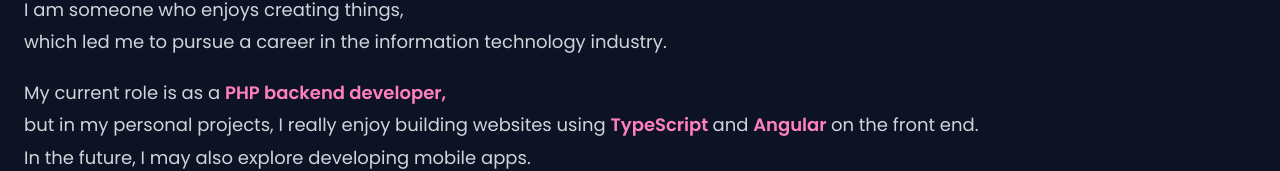
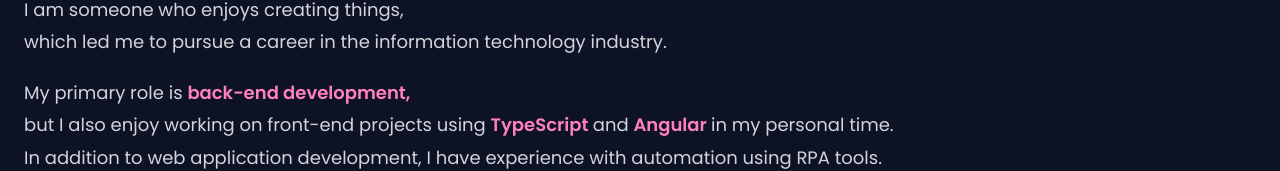
Before and after one commit to adreamer1074/my-cv, an Angular app: page /home in a window 1280 px wide. Shown: the part 274-445 px from the top of the page. Built offline with nearby package versions, Linux system fonts and the light colour scheme.

Commit message:
update home

```diff
--- a/src/app/about/about.component.html
+++ b/src/app/about/about.component.html
@@ -29,8 +29,8 @@
 
     <!-- 右側の画像 -->
     <div class="lg:w-1/2 flex justify-center lg:justify-end mt-8 lg:mt-0">
-      <img src="assets/images/developer.svg" alt="Developer SVG"
-        class="developer-image w-72 h-auto hover:animate-float" />
+      <!-- <img src="assets/images/developer.svg" alt="Developer SVG"
+        class="developer-image w-72 h-auto hover:animate-float" /> -->
     </div>
   </div>
 
--- a/src/app/home/home.component.html
+++ b/src/app/home/home.component.html
@@ -11,9 +11,10 @@
         I am someone who enjoys creating things,<br> which led me to pursue a career in the information technology industry.
       </p>
       <p class="text-lg">
-        My current role is as a <span class="text-pink-500">PHP backend developer, </span>
-        <br>but in my personal projects, I really enjoy building websites using <span class="text-pink-500">TypeScript </span> and <span class="text-pink-500">Angular </span> on the front end.
-        <br> In the future, I may also explore developing mobile apps.
+        My primary role is <span class="text-pink-500"> back-end development, </span>
+        <br>but I also enjoy working on front-end projects using <span class="text-pink-500">TypeScript </span> and <span class="text-pink-500">Angular </span> in my personal time.
+        <br> In addition to web application development, I have experience with automation using RPA tools.
+        <br>Although I don’t yet have professional experience with AWS, I’ve been studying it independently and hold a certification.
       </p>
     </div>
   </div>
```
